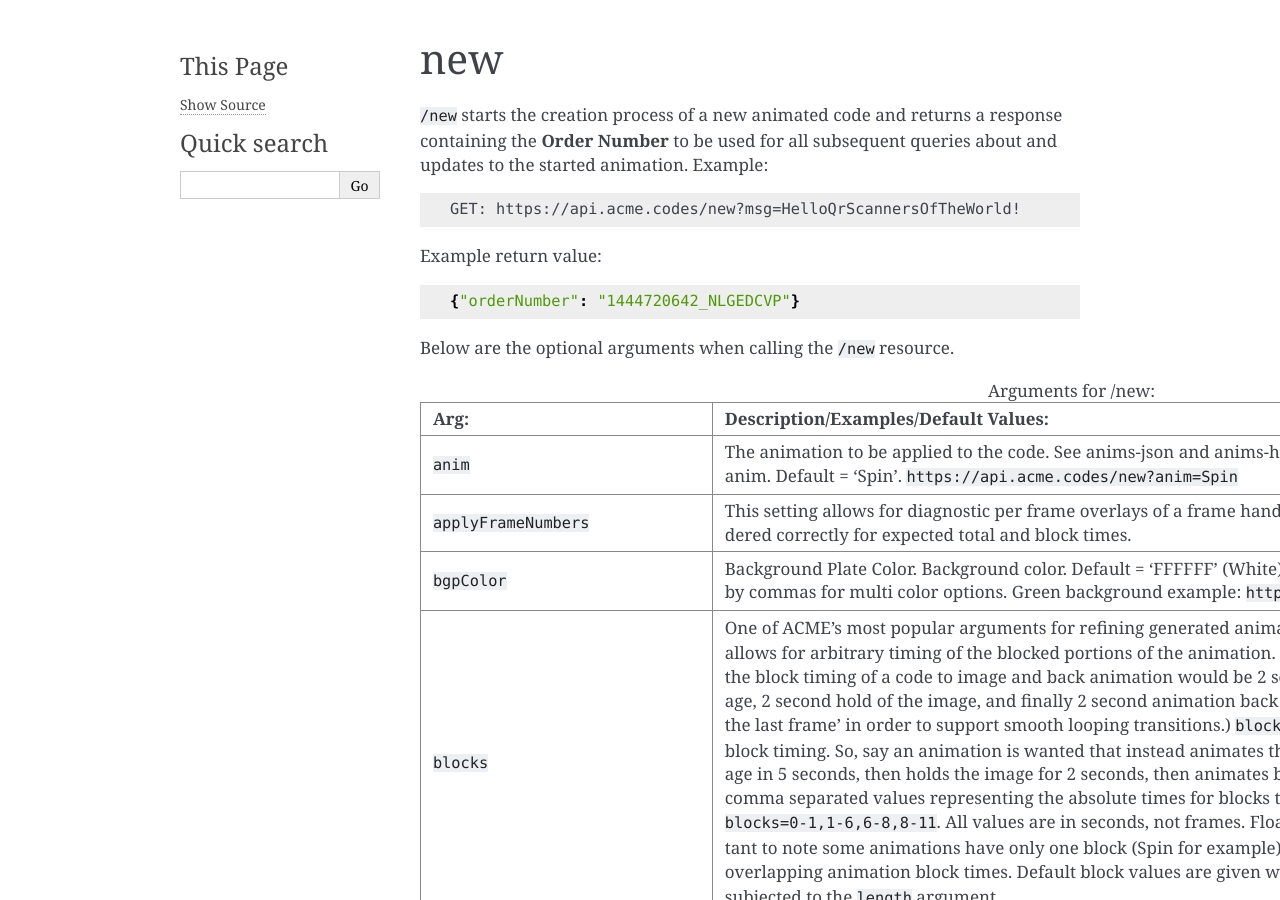
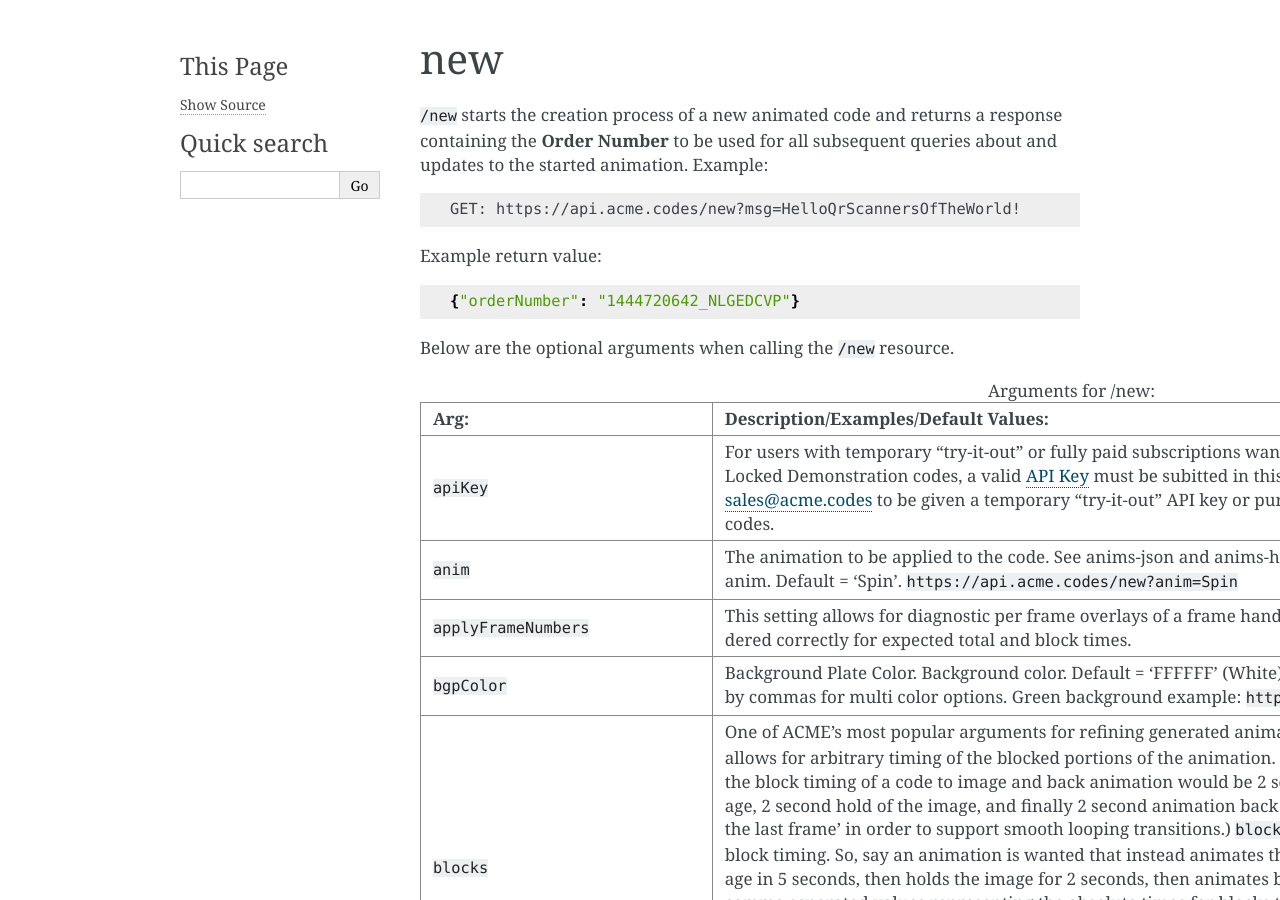
Before and after one commit to pcmillerAcme/docs, a Sphinx documentation site: the page built from source/new.rst, in a window 1280 px wide and 900 px high. Built offline with Sphinx 7.4.7, drawn with Linux system fonts in a browser that asks for light colours.

Commit message:
Added apiKey definition

```diff
--- a/source/new.rst
+++ b/source/new.rst
@@ -24,6 +24,8 @@ Below are the optional arguments when calling the ``/new`` resource.
 
    * - Arg:
      - Description/Examples/Default Values:
+   * - ``apiKey``
+     - For users with temporary "try-it-out" or fully paid subscriptions wanting unlocked codes rather than the default free Locked Demonstration codes, a valid `API Key <https://en.wikipedia.org/wiki/Application_programming_interface_key>`_ must be subitted in this argument for all newly created codes. Contact sales@acme.codes to be given a temporary "try-it-out" API key or purchase a permanent API Key for completely unlocked codes.
    * - ``anim``
      - The animation to be applied to the code. See anims-json and anims-html resources for a complete list of valid values for anim. Default = 'Spin'. ``https://api.acme.codes/new?anim=Spin``
    * - ``applyFrameNumbers``
```
